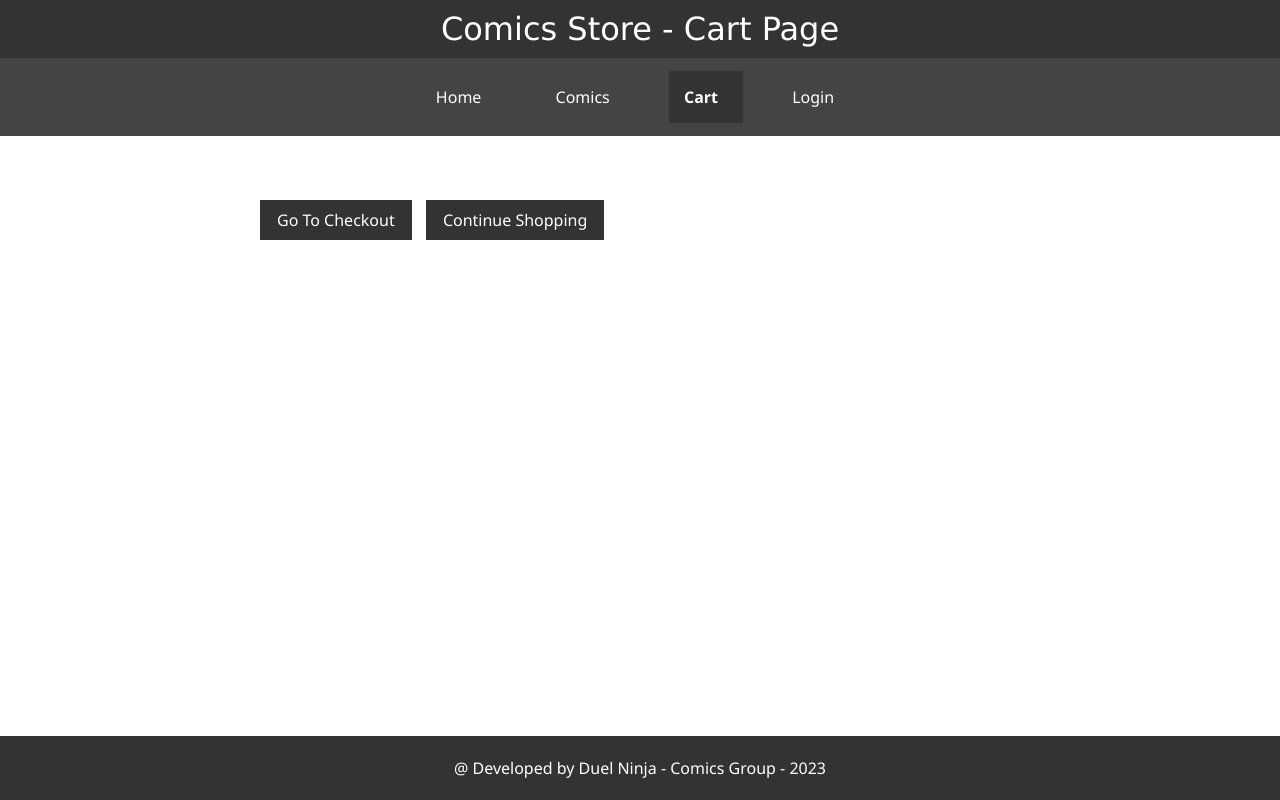
After one commit to ankit-maniya/comics, a PHP site: page /pages/cart.php in a window 1280 px wide. The commit adds this page. Run offline with PHP 8.4, Linux system fonts and the light colour scheme.

Commit message:
new pages

```diff
--- a/database/db_init.php
+++ b/database/db_init.php
@@ -38,7 +38,7 @@ if ($_SERVER["REQUEST_METHOD"] == "POST") {
     </div>
     <footer>
         <div class="container">
-            ~Developed by Duel Ninja - Comics Group
+            @ Developed by Duel Ninja - Comics Group - 2023
         </div>
     </footer>
 </body>
--- a/index.php
+++ b/index.php
@@ -18,8 +18,8 @@
                 <ul>
                     <li class="active"><a href="#">Home</a></li>
                     <li><a href="list.php">Comics</a></li>
-                    <li><a href="insert.php">Cart</a></li>
-                    <li><a href="insert.php">Login</a></li>
+                    <li><a href="pages/cart.php">Cart</a></li>
+                    <li><a href="pages/login.php">Login</a></li>
                 </ul>
             </div>
         </nav>
@@ -28,7 +28,7 @@
         </div>
         <footer>
             <div class="container">
-                 ~Developed by Duel Ninja - Comics Group
+                @ Developed by Duel Ninja - Comics Group - 2023
             </div>
         </footer>
     </body>
--- /dev/null
+++ b/pages/cart.php
@@ -0,0 +1,41 @@
+<!DOCTYPE html>
+<html>
+    <head>
+        <title>
+            Comics Store
+        </title>
+        <link rel="stylesheet" href="../public/css/index.css" type="text/css">
+    </head>
+    <body>
+        <header>
+            Comics Store - Cart Page
+        </header>
+        <nav>
+            <div class="container">
+                <ul>
+                    <li><a href="../index.php">Home</a></li>
+                    <li><a href="list.php">Comics</a></li>
+                    <li  class="active"><a href="#">Cart</a></li>
+                    <li><a href="login.php">Login</a></li>
+                </ul>
+            </div>
+        </nav>
+
+		<div class="container">
+
+        <br/><br/>
+         <a href="checkout.php" class="btn btn-primary">Go To Checkout</a>
+         <a href="books.php" class="btn btn-primary">Continue Shopping</a>
+       </div>
+
+
+
+
+
+    <footer>
+            <div class="container">
+                @ Developed by Duel Ninja - Comics Group - 2023
+            </div>
+    </footer>
+</body>
+</html>
--- a/public/css/index.css
+++ b/public/css/index.css
@@ -11,7 +11,7 @@ header {
   padding: 10px 0;
   font-size: 2rem;
   text-align: center;
-  font-family: Verdana, Geneva, Tahoma, sans-serif;
+  font-family: Verdana, Geneva, Tahoma, sans-serif
 }
 nav {
   background-color: #444;
@@ -22,6 +22,13 @@ nav {
   margin: 20px auto;
   padding: 0 20px;
 }
+
+.container h2 {
+  margin-top: 50px;
+  text-align: center;
+  font-size: 3em;
+}
+
 nav ul {
   list-style-type: none;
   text-align: center;
@@ -65,3 +72,54 @@ footer {
   padding: 0.5rem;
   border-radius: 0.5rem;
 }
+
+/* Login */
+h1 {
+  text-align: center;
+  margin-bottom: 20px;
+}
+form {
+  text-align: center;
+}
+form label {
+  display: block;
+  margin-bottom: 5px;
+}
+form input[type="text"],
+form input[type="password"],
+form input[type="submit"] {
+  width: 100%;
+  padding: 8px;
+  margin-bottom: 10px;
+}
+form input[type="submit"] {
+  background-color: #333;
+  color: #fff;
+  border: none;
+  cursor: pointer;
+}
+form input[type="submit"]:hover {
+  background-color: #444;
+}
+
+
+/*cart*/
+
+.btn {
+  display: inline-block;
+  padding: 8px 16px;
+  text-align: center;
+  text-decoration: none;
+  background-color: #333;
+  color: #fff;
+  border: 1px solid #333
+}
+
+.btn:hover {
+  background-color: #333;
+}
+
+
+.container a {
+  margin-right: 10px;
+}
```
Also changed, not shown: database/db_master.php (+0 -10 lines), pages/login.php (+58 -0 lines), 3 other files.
